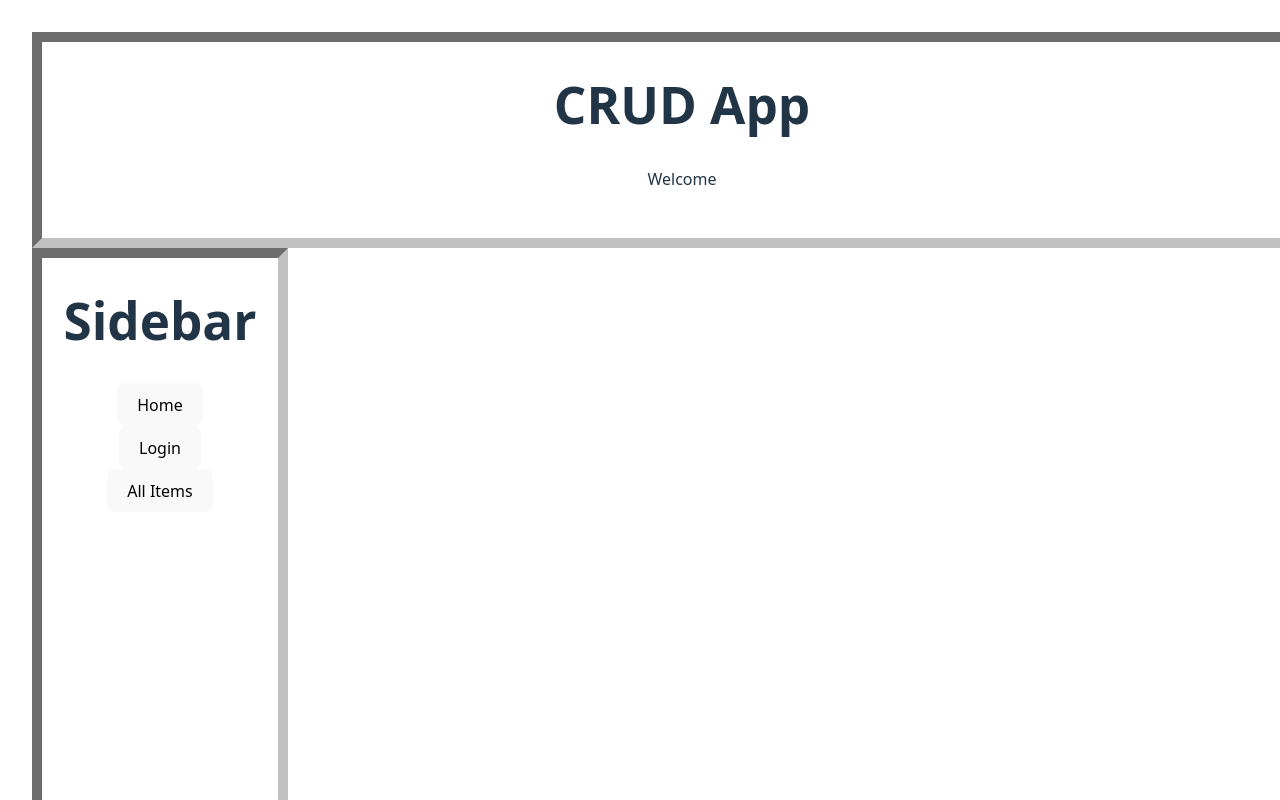
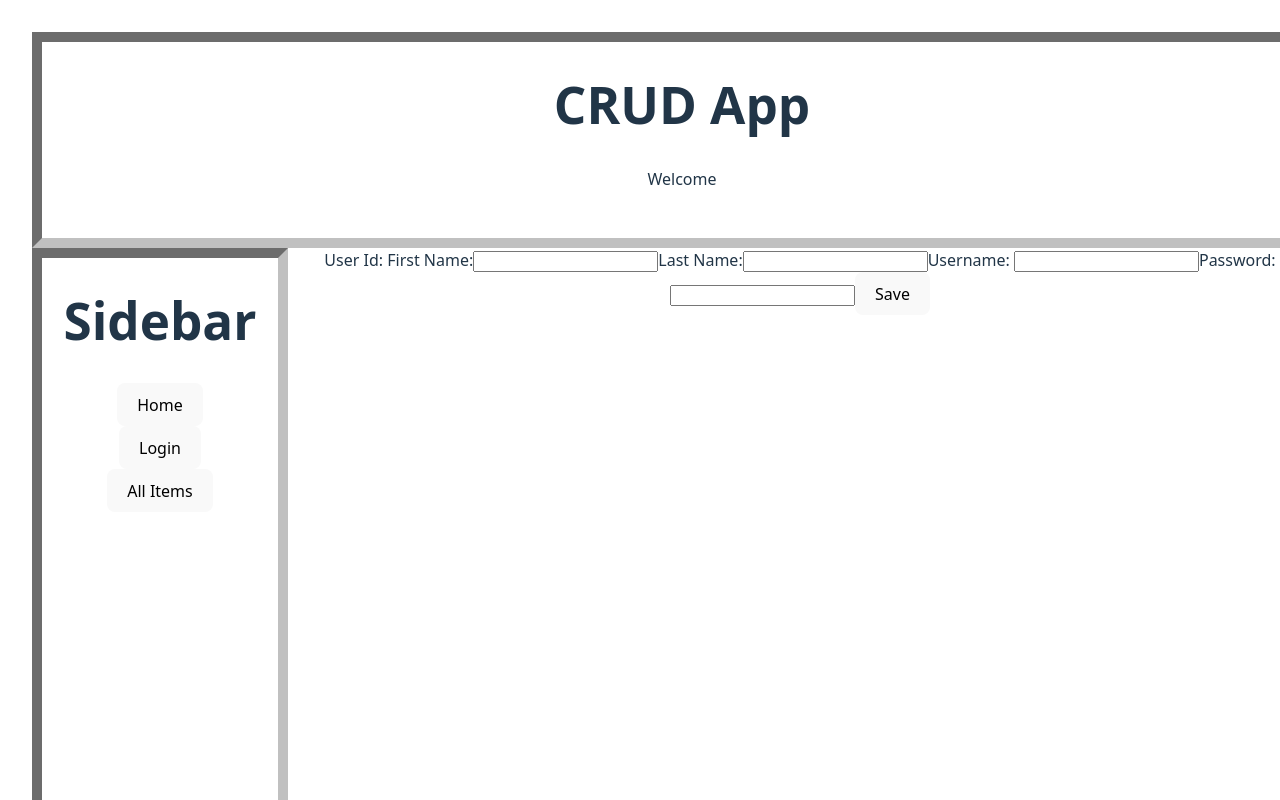
Before and after one commit to Aesiren/Bonk-ZCRUD, a React (Vite) app in the folder frontend/: page /profile in a window 1280 px wide. Shown: the top 800 px of the page. Built offline with nearby package versions, Linux system fonts and the light colour scheme.

Commit message:
EditProfile now working

```diff
--- a/frontend/src/api/api.js
+++ b/frontend/src/api/api.js
@@ -75,11 +75,14 @@ export async function editItem(itemId, data) {
 }
 
 export async function editUser(userId, data) {
-  return fetch(`${backend}/item/${userId}/patch`, {
+  return fetch(`${backend}/user/${userId}/patch`, {
     method: "PATCH",
     headers: { "Content-type": "application/json" },
     body: JSON.stringify({
-      data
+      first_name: data.first_name,
+      last_name: data.last_name,
+      username: data.username,
+      password: data.password
     })
   })
     .then((res) => res.json());
--- a/frontend/src/pages/App.jsx
+++ b/frontend/src/pages/App.jsx
@@ -3,6 +3,7 @@ import { Routes, Route, Link } from "react-router-dom";
 import '../css/App.css'
 import { UserContext } from "../context/UserContext.js";
 import Login from "./Login";
+import EditProfile from "./EditProfile";
 import ItemView from "./ItemView";
 import ViewItem from "./ViewItem";
 import Signup from "./Signup";
@@ -24,6 +25,7 @@ function App() {
           <Routes>
             <Route path="/" element={<Home />} />
             <Route path="/login" element={<Login />} />
+            <Route path="/profile" element={<EditProfile />} />
             <Route path="/items" element={<ItemView />} />
             <Route path="/items/:itemId" element={<ViewItem />} />
             <Route path="/signup" element={<Signup />} />
@@ -46,6 +48,19 @@ function Header() {
 }
 
 function Sidebar() {
+  const { user } = useContext(UserContext);
+
+  if (user.user_id > 0) {
+    return (
+      <div className="sidebar">
+        <h1>Sidebar</h1>
+        <Link to="/"><button>Home</button></Link><br />
+        <Link to="/profile"><button>My Profile</button></Link><br />
+        <Link to="/items"><button>All Items</button></Link>
+
+      </div>
+    )
+  }
   return (
     <div className="sidebar">
       <h1>Sidebar</h1>
--- /dev/null
+++ b/frontend/src/pages/EditProfile.jsx
@@ -0,0 +1,55 @@
+import { useState, useContext } from "react";
+import { useLocation, useNavigate } from "react-router-dom";
+import { UserContext } from "../context/UserContext";
+import { editUser, getUser } from "../api/api.js";
+
+export default function EditProfile() {
+  const { user, setUser } = useContext(UserContext);
+  const navigate = useNavigate();
+
+  async function editData(formData) {
+    const firstname = formData.get("first_name") != "" ? formData.get("first_name") : user.first_name;
+    const lastname = formData.get("last_name") != "" ? formData.get("last_name") : user.last_name;
+    const username = formData.get("username") != "" ? formData.get("username") : user.username;
+    const password = formData.get("password") != "" ? formData.get("password") : user.password;
+
+
+
+    const data = {
+      first_name: firstname,
+      last_name: lastname,
+      username: username,
+      password: password
+    }
+
+    const submitEdit = async () => {
+      await editUser(user.user_id, data);
+    }
+    submitEdit();
+
+    const newData = await getUser(user.user_id);
+    setUser(newData[0]);
+    navigate(`/`);
+
+  }
+
+  return (
+    <div className="editProfile">
+      <form className="profile" action={editData}>
+        <label>User Id: {user.user_id}</label>
+        <label>First Name:</label>
+        <input type="text" name="first_name" default={user.first_name} />
+        <label>Last Name:</label>
+        <input type="text" name="last_name" default={user.last_name} />
+        <label>Username: </label>
+        <input type="text" name="username" default={user.username} />
+        <label>Password: </label>
+        <input type="password" name="password" />
+        <button type="submit">Save</button>
+
+      </form>
+
+    </div>
+  )
+
+}
--- a/frontend/src/pages/Login.jsx
+++ b/frontend/src/pages/Login.jsx
@@ -1,10 +1,11 @@
 import { useState, useContext } from "react";
 import { UserContext } from "../context/UserContext.js";
-import { Link } from "react-router-dom";
+import { Link, useNavigate } from "react-router-dom";
 import { userLogin, getUser } from "../api/api.js";
 
 function Login() {
   const { user, setUser } = useContext(UserContext);
+  const navigate = useNavigate();
 
   async function checkLogin(formData) {
     let userName = formData.get('username');
@@ -16,7 +17,7 @@ function Login() {
       let currentUser = await getUser(userId.user_id);
       console.log(currentUser);
       setUser(currentUser[0]);
-
+      navigate(`/profile`);
     }
   }
 
```
Also changed, not shown: 1 other file (tests, documents, lock files or other folders).
